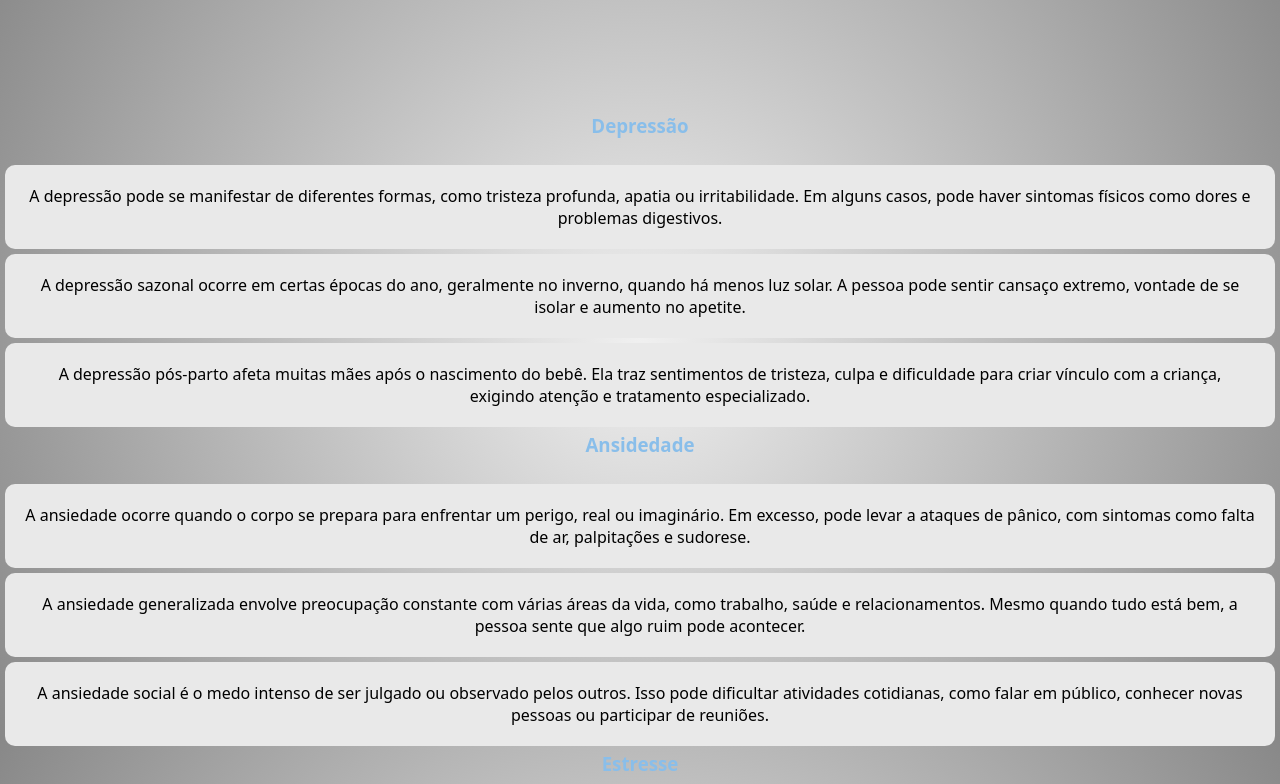
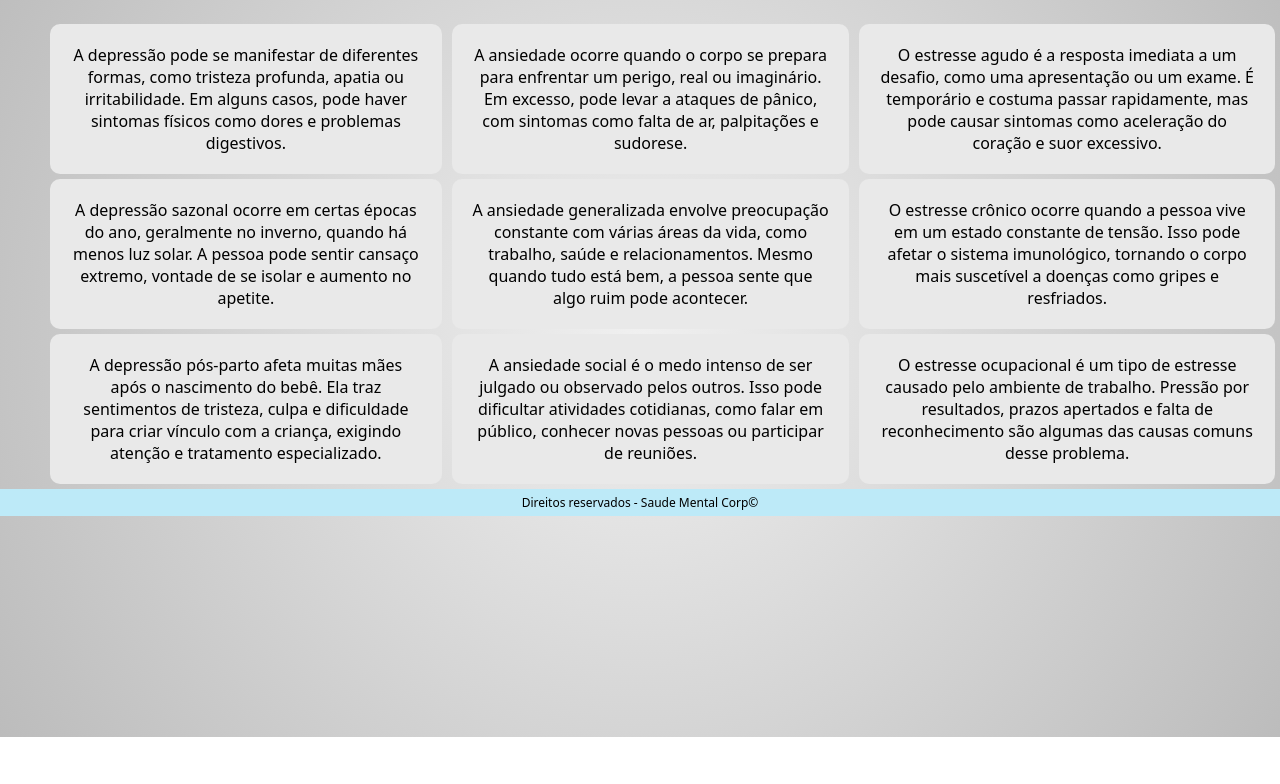
Before and after one commit to vinsBR/Projeto_Interdiss2024, a plain HTML site: page saude.html in a window 1280 px wide. Shown: the part 63-847 px from the top of the page. After the commit the page ends 800 px from the top, so only its background shows below. Drawn offline with Linux system fonts and the light colour scheme.

Commit message:
Algumas alterações porém ainda com bug na tela de HOME

```diff
--- a/saude.html
+++ b/saude.html
@@ -102,15 +102,14 @@
                 </a>
             </div>
         </section>
+    </main>
                     <!--Fim da pagina-->
 
-                    <footer>
-                        <div class="fim">
-                            <a>Direitos reservados - Saude Mental Corp<span>&#169;</span></a>
-                        </div>
-                    </footer>
-    </main>
-
+    <footer>
+        <div class="fim">
+            <a>Direitos reservados - Saude Mental Corp<span>&#169;</span></a>
+        </div>
+    </footer>
 
 </body>
 </html>
--- a/style.css
+++ b/style.css
@@ -1,14 +1,14 @@
 html {
-    position: relative;
+    /* position: relative; */
     min-height: 100%;
     width: 100%;
     height: 100%;
     overflow: auto;
     margin: 0;
-    display: flex;
-    flex-direction: column;
+    /* display: flex; */
+    /* flex-direction: column; */
     font-family: system-ui, -apple-system, BlinkMacSystemFont, 'Segoe UI', Roboto, Oxygen, Ubuntu, Cantarell, 'Open Sans', 'Helvetica Neue', sans-serif;
-    background: radial-gradient(circle, #f0f0f0, #888888);
+    background: radial-gradient(circle, #f0f0f0, #bcbcbc);
 
 
  }
@@ -25,7 +25,7 @@ html {
     font-family: system-ui, -apple-system, BlinkMacSystemFont, 'Segoe UI', Roboto, Oxygen, Ubuntu, Cantarell, 'Open Sans', 'Helvetica Neue', sans-serif;
     background-color: rgb(189, 234, 248);
     list-style: none;
-    float: left;
+    /* float: left; */
     height: 35px;
     width: 100%;
 }
@@ -60,8 +60,8 @@ html {
 main.container1{
     top: 20%;
     transform: translate(0, 20%);
-    /* position: relative; */
-    /* height: 10em; */
+    /* position: relative;
+    height: 10em; */
 }
 .sessao{
     width: 600px;
@@ -101,7 +101,6 @@ main.container1{
     7px 7px 20px 0px rgba(0,0,0,.1),
     4px 4px 5px 0px rgba(0,0,0,.1);
     outline: none;
-
   }
   .btn-3 {
     background: #c7e8fc;
@@ -111,7 +110,6 @@ main.container1{
     line-height: 15px;
     padding: 0;
     border: none;
-
   }
   .btn-3 span {
     position: relative;
@@ -178,7 +176,6 @@ main.container1{
 .bt-container{
   position: relative;
 }
-
 .btn_cuidados {
     color: #000000;
     border: 2px solid rgb(158, 219, 226);
@@ -247,9 +244,11 @@ main.container1{
 
 .pag2{
     top: 10%;
-    transform: translate(0, 60%);
-    position: absolute;
-    height: 10em;
+    /* transform: translate(0, 60%); */
+    position: relative;
+    flex-direction: row;
+    /* height: 10em; */
+    display: flex;
 }
 
 /*Parte Depressão*/
@@ -287,6 +286,7 @@ footer {
     padding: 5px;
     position: relative;
     display: flex;
+    flex-direction: row;
     justify-content: center;
     background: rgb(189, 234, 248);
     color: #000000;
```
Also changed, not shown: index.html (+0 -3 lines).
